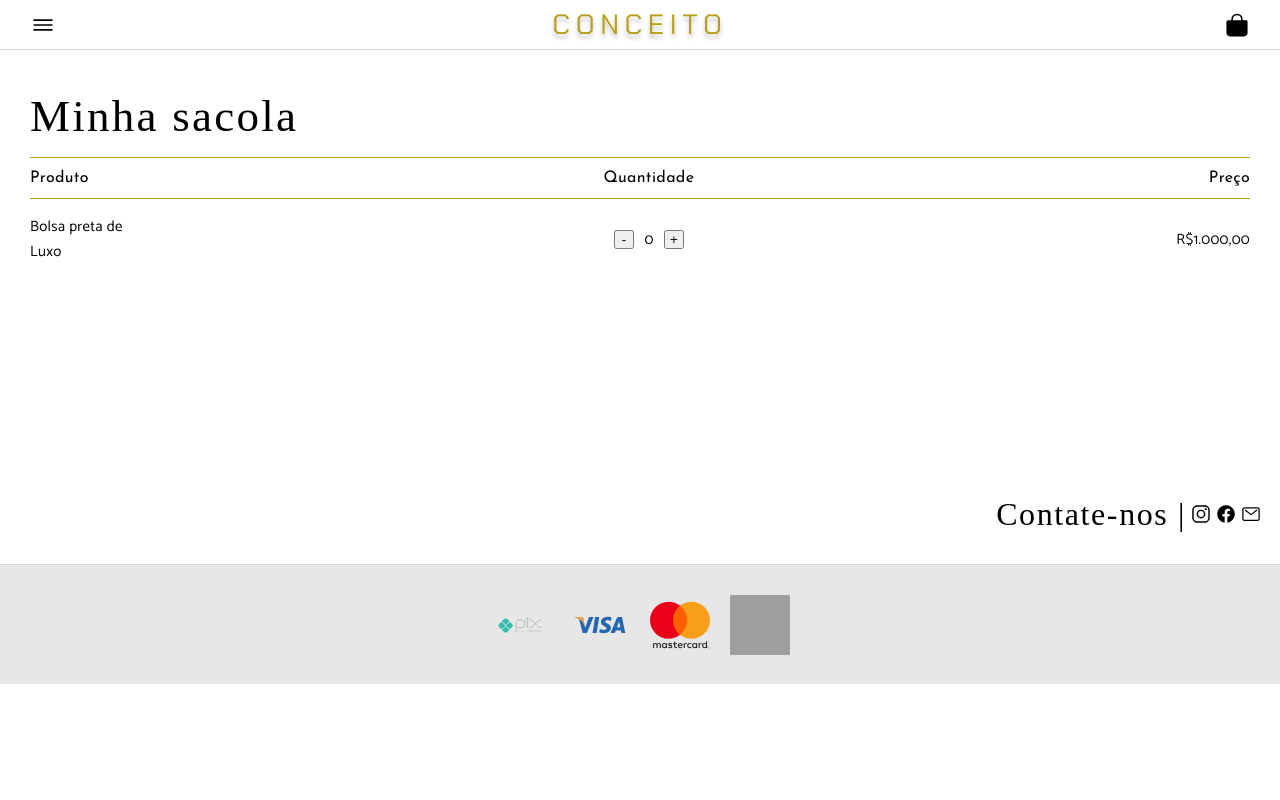
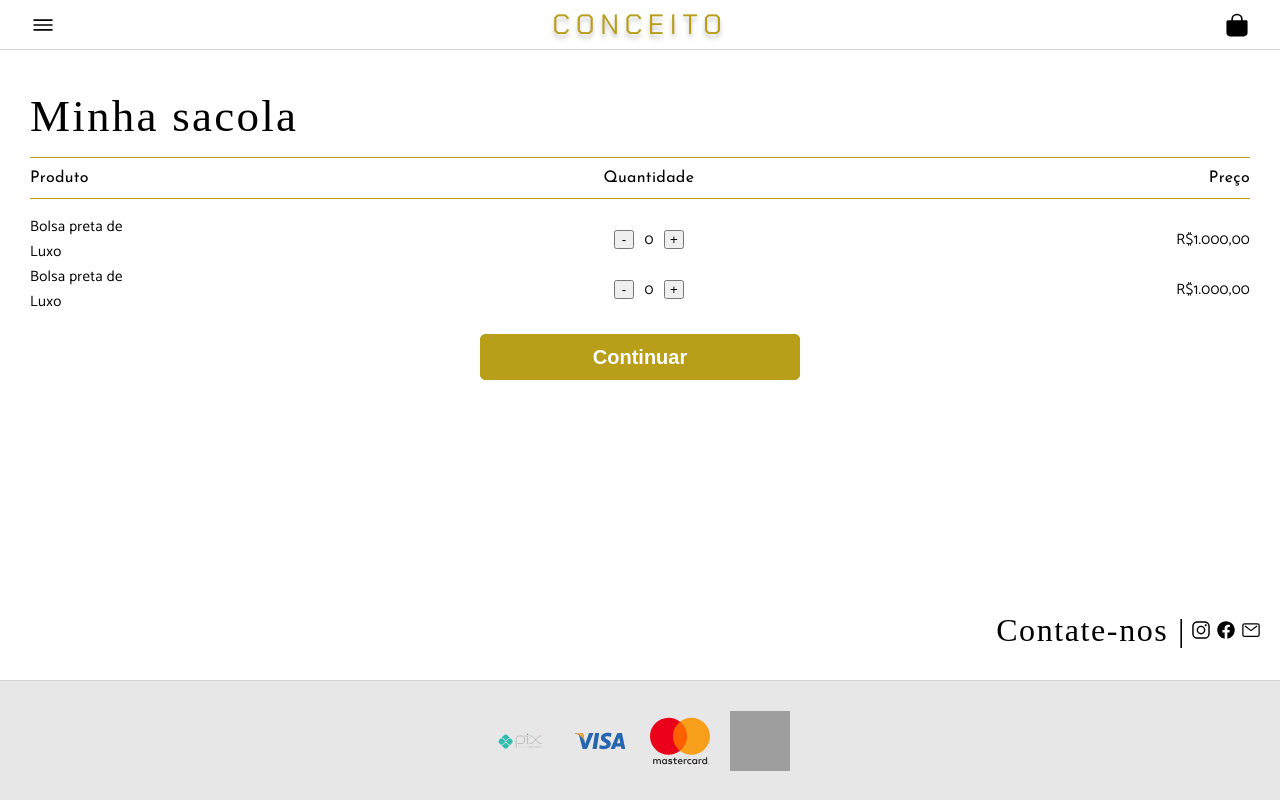
Before and after one commit to anaraquelmatos/projeto14-brecho-front, a React app: page /shopping in a window 1280 px wide. Built offline with nearby package versions, Linux system fonts and the light colour scheme; grey boxes are pictures that could not be loaded; a web font is replaced by a local one.

Commit message:
add: layout shopping

```diff
--- a/src/components/Shopping/index.js
+++ b/src/components/Shopping/index.js
@@ -40,9 +40,27 @@ function Shopping() {
                             <p>R$1.000,00</p>
                         </div>
                     </div>
+                    <div className="details">
+                        <div className="item-name">
+                            <p>Bolsa preta de Luxo</p>
+                        </div>
+                        <div className="qtd">
+                            <button onClick={decreaseQuantity}>-</button>
+                            <p>{qtd}</p>
+                            <button onClick={increaseQuantity}>+</button>
+                        </div>
+                        <div className="price">
+                            <p>R$1.000,00</p>
+                        </div>
+                    </div>
+                    <div className="products-confirmation">
+                        <button>Continuar</button>
+                    </div>
                 </div>
             </main>
+            <div className="footer-fixed">
                 <Footer />
+            </div>
         </>
     );
 }
--- a/src/components/Shopping/style.css
+++ b/src/components/Shopping/style.css
@@ -1,5 +1,5 @@
 .shopping {
-    margin: 100px auto 200px;
+    margin: 100px auto 100px;
     display: flex;
     flex-direction: column;
 }
@@ -51,7 +51,7 @@
     color: #000000;
 }
 
-.shopping .details .item-name{
+.shopping .details .item-name {
     width: 115px;
     display: flex;
     justify-content: left;
@@ -59,7 +59,7 @@
     word-wrap: break-word;
 }
 
-.shopping .details .qtd{
+.shopping .details .qtd {
     width: 70px;
     display: flex;
     justify-content: space-between;
@@ -72,13 +72,41 @@
     color: #000000;
 }
 
-.shopping .details .qtd button{
+.shopping .details .qtd button {
     width: 20px;
 }
 
-.shopping .details .price{
+.shopping .details .price {
     width: 97px;
     display: flex;
     justify-content: right;
     align-items: center;
 }
+
+.shopping .products-confirmation {
+    margin: 20px 0;
+    display: flex;
+    justify-content: center;
+    align-items: center;
+}
+
+.shopping .products-confirmation button {
+    width: 320px;
+    height: 46px;
+    background: #B89E19;
+    border-radius: 5px;
+    border: 1px solid #B89E19;
+    font-style: normal;
+    font-weight: 700;
+    font-size: 20px;
+    line-height: 23px;
+    text-align: center;
+    color: #FFFFFF;
+}
+
+.footer-fixed {
+    position: fixed;
+    left: 0;
+    right: 0;
+    bottom: 0;
+}
```
Lines whose indentation alone changed are shown as unchanged.
